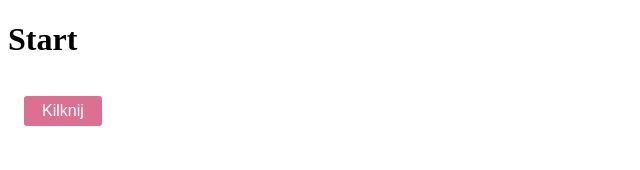
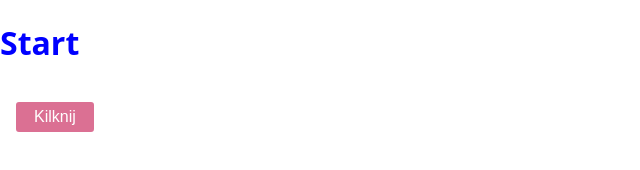
Before and after one commit to cirocki/gatsby-magic, a Gatsby site: page / in a window 1280 px wide. Shown: the whole page, without its empty margins (0-640 px from the left). Built offline with nearby package versions, Linux system fonts and the light colour scheme; Gatsby itself is replaced by a stand-in of ours.

Commit message:
Add global styles

```diff
--- /dev/null
+++ b/src/assets/styles/global-styles/global.css.js
@@ -0,0 +1,10 @@
+import { createGlobalStyle } from "styled-components";
+
+export default createGlobalStyle`
+  body {
+    margin: 0;
+    padding: 0;
+    color: ${(props) => (props.darkMode ? "white" : "blue")};
+    font-family: 'Open Sans', sans-serif;
+  }
+`;
--- a/src/pages/index.tsx
+++ b/src/pages/index.tsx
@@ -1,13 +1,16 @@
 import * as React from "react"
 import type { HeadFC } from "gatsby"
 import styled from 'styled-components';
+import { ThemeProvider } from 'styled-components'
+
+import GlobalCSS from '../assets/styles/global-styles/global.css.js'
+
 
 
 
 const IndexPage = () => {
-  const Praw = styled.h1`
 
-  `
+
   const Button = styled.button`
   /* Adapt the colors based on primary prop */
   background: ${props => props.primary ? "palevioletred" : "white"};
@@ -20,10 +23,13 @@ const IndexPage = () => {
   border-radius: 3px;
 `;
   return (
+    <ThemeProvider theme={{ fontFamily: 'Helvetica Neue' }}>
+<GlobalCSS />
     <main>
       <h1>Start</h1>
       <Button primary>Kilknij</Button>
     </main>
+    </ThemeProvider>
   )
 }
 
```
